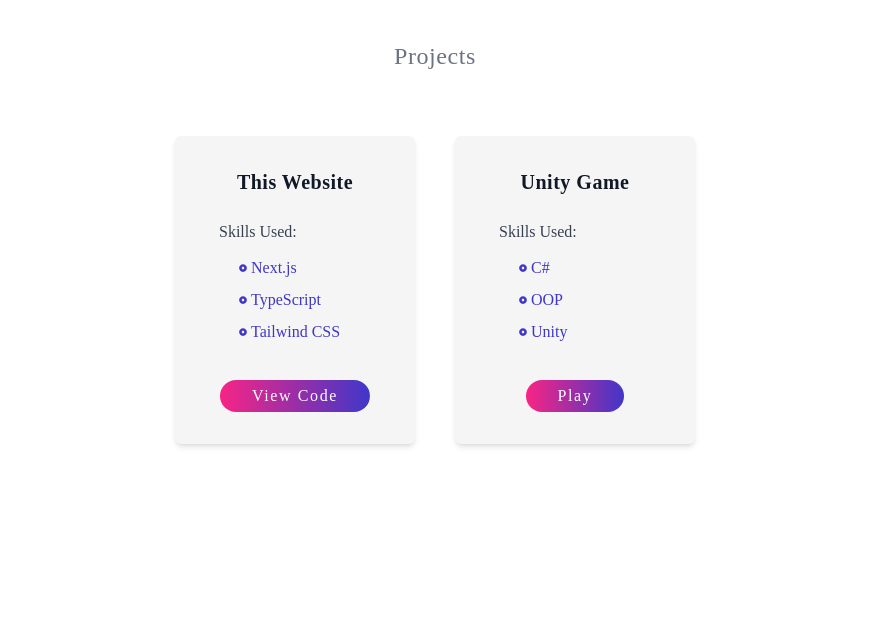
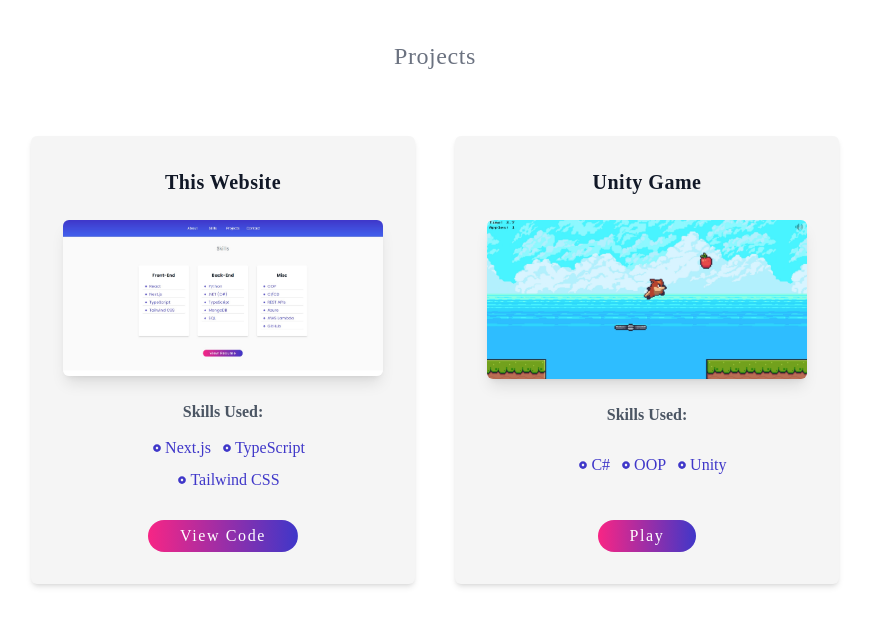
Before and after one commit to calebrider/personal-website, a Next.js app: page /components/projects in a window 1280 px wide. Shown: the top 626 px of the page, without its empty margins (205-1074 px from the left). Built offline with nearby package versions, Linux system fonts and the light colour scheme.

Commit message:
added image previews to project cards

```diff
--- a/app/components/projects/page.tsx
+++ b/app/components/projects/page.tsx
@@ -13,8 +13,8 @@
             </div>
             <div className="flex justify-center">
                 <div className="grid lg:grid-cols-2 w-fit gap-5 lg:gap-10 py-8 lg:py-16">
-                    <Project title="This Website" technologies={websiteTechnologies} buttonTitle="View Code" href="https://github.com/calebrider/personal-website"/>
-                    <Project title="Unity Game" technologies={gameTechnologies} buttonTitle="Play" target="_blank" href="/game"/>
+                    <Project title="This Website" src="/website-screenshot.jpg" technologies={websiteTechnologies} buttonTitle="View Code" href="https://github.com/calebrider/personal-website"/>
+                    <Project title="Unity Game" src="/game-screenshot.jpg" technologies={gameTechnologies} buttonTitle="Play" target="_blank" href="/game"/>
                 </div>
             </div>
         </div>
--- a/app/components/projects/project/page.tsx
+++ b/app/components/projects/project/page.tsx
@@ -1,16 +1,25 @@
 import GradientButton from "../../gradient-button/page"
 import { FaDotCircle } from "react-icons/fa"
-
+import Image from "next/image"
 
 export default function Project(props: any) {
     return (
-        <div className="flex flex-col items-center shadow-md rounded-md w-60 gap-6 py-8 bg-neutral-100">
+        <div className="flex flex-col items-center shadow-md rounded-md w-120 gap-6 py-8 bg-neutral-100">
             <div className="flex justify-center items-center">
                 <span className="font-bold text-xl tracking-wide text-gray-900">{props.title}</span>
             </div>
-            <div className="flex flex-col w-5/6 h-fit">
-                <span className="px-6 text-start text-gray-700">Skills Used:</span>
-                <ul className="px-8 py-2">
+            <div className="flex w-5/6">
+                <Image
+                    src={props.src}
+                    alt="Headshot"
+                    width={400}
+                    height={400}
+                    className="max-w-sm h-auto w-full shadow-lg rounded-md"
+                />
+            </div>
+            <div className="flex flex-col w-5/6 h-full">
+                <span className="px-6 text-center text-gray-600 font-bold">Skills Used:</span>
+                <ul className="flex flex-wrap h-full justify-center items-center px-8 pt-2">
                     {(props.technologies ?? []).map((technology: string) => (
                         <div key={technology} className="flex flex-row justify-start items-center">
                             <FaDotCircle color={"#3f37c9"} className="hover:cursor-pointer hover:color-accent ml-2 scale-50"/>
```
Also changed, not shown: public/game-screenshot.jpg (added), public/website-screenshot.jpg (added).
